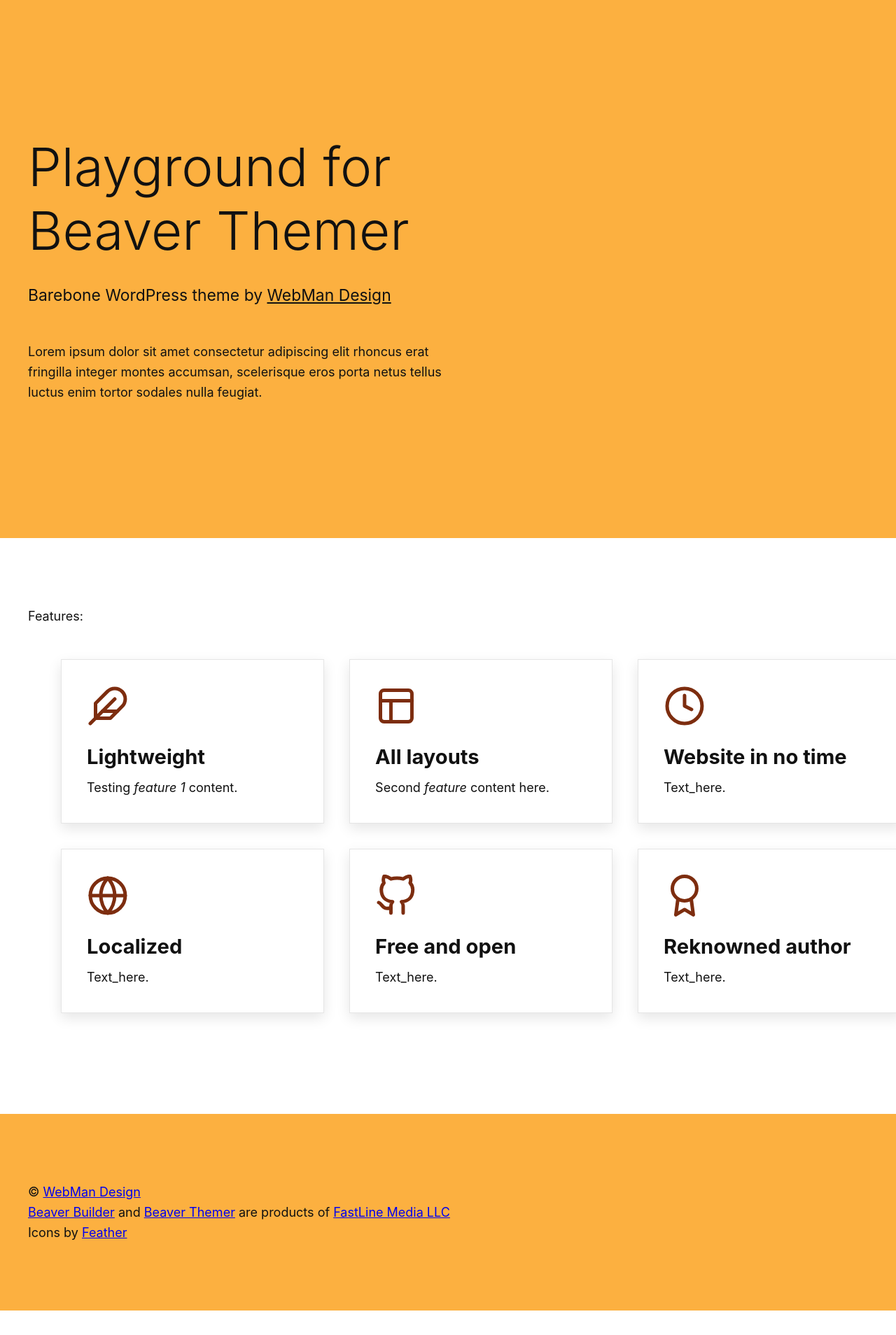
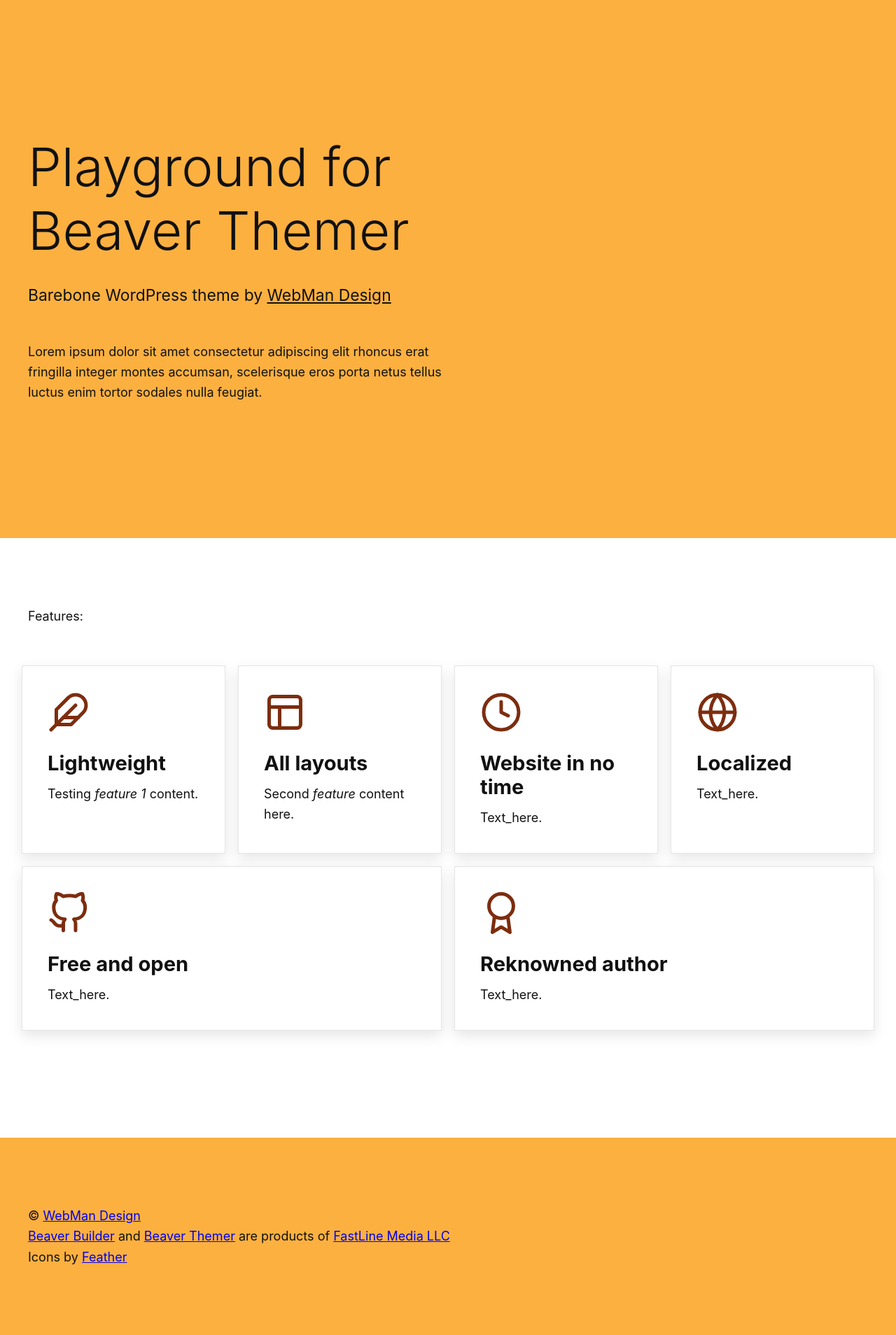
Before and after one commit to webmandesign/playground-for-beaver-themer, a Jekyll site: the page built from index.md, in a window 1280 px wide. Shown: the whole page at 70% size. Built offline with Jekyll 4.4.1, drawn with Linux system fonts in a browser that asks for light colours; before the commit the page ends 1873 px from its top, so only the background shows below that.

Commit message:
* Updating styles

```diff
--- a/_sass/content/__features.scss
+++ b/_sass/content/__features.scss
@@ -4,15 +4,15 @@
 	&-list {
 		display: flex;
 		flex-wrap: wrap;
-		width: calc( 100% + $gutter + $gutter );
-		margin: 2.618em - $gutter;
+		width: calc( 100% + #{ 2 * $gutter } );
+		margin: 2.618em -#{ $gutter };
 	}
 
 	&-item {
 		flex: 1;
 		min-width: 16em;
 		padding: 2 * $gutter;
-		margin: $gutter;
+		margin: $gutter / 2;
 		border-width: 1px;
 		border-style: solid;
 		box-shadow: 0 .382em 1em rgba( #000, .1 );
```
